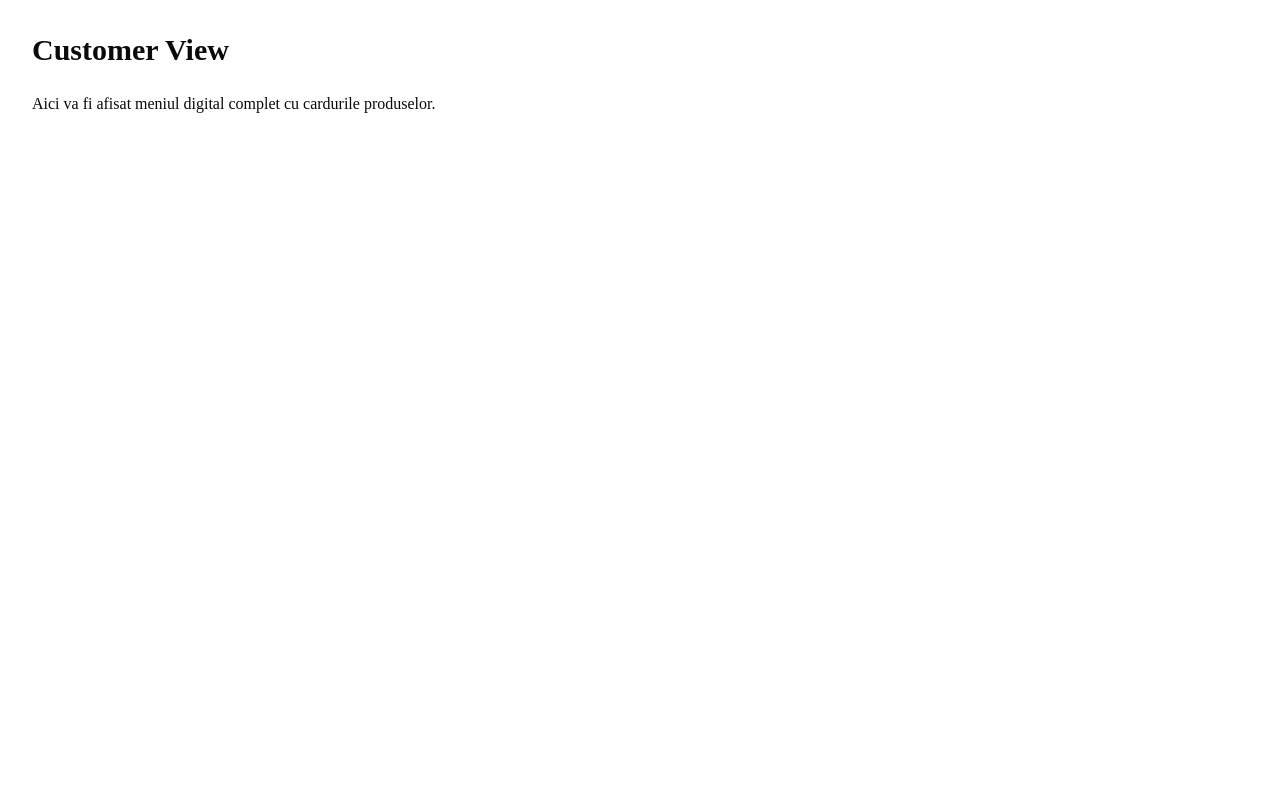
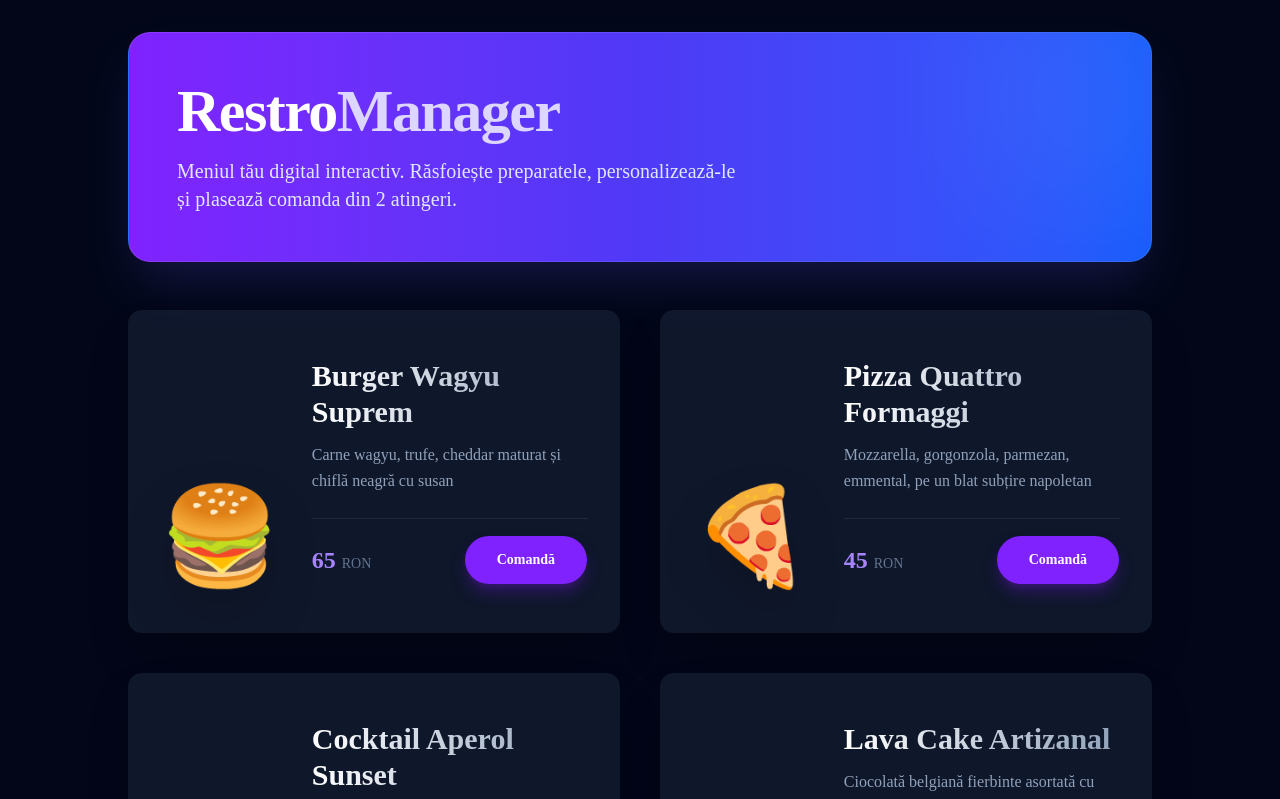
Before and after one commit to RobertJmek/RestroManager, a Next.js app in the folder frontend/: page /customer in a window 1280 px wide. Shown: the top 799 px of the page. Built offline with nearby package versions, Linux system fonts and the light colour scheme.

Commit message:
feat: Add interactive mock customer catalog with Dialog UI

```diff
--- a/frontend/app/customer/page.tsx
+++ b/frontend/app/customer/page.tsx
@@ -1,10 +1,102 @@
-import React from 'react';
+"use client";
+
+import React, { useState } from 'react';
+import { Card, CardDescription, CardTitle } from "@/components/ui/card";
+import { Button } from "@/components/ui/button";
+import { Dialog, DialogContent, DialogDescription, DialogFooter, DialogHeader, DialogTitle, DialogTrigger } from "@/components/ui/dialog";
+
+// Mock Data - Baza de date statica temporara
+const MOCK_MENU = [
+  { id: 1, name: "Burger Wagyu Suprem", description: "Carne wagyu, trufe, cheddar maturat și chiflă neagră cu susan", price: 65, category: "Mains", img: "🍔" },
+  { id: 2, name: "Pizza Quattro Formaggi", description: "Mozzarella, gorgonzola, parmezan, emmental, pe un blat subțire napoletan", price: 45, category: "Mains", img: "🍕" },
+  { id: 3, name: "Cocktail Aperol Sunset", description: "Aperol, prosecco, apă minerală și felii de portocală roșie proaspătă", price: 25, category: "Drinks", img: "🍹" },
+  { id: 4, name: "Lava Cake Artizanal", description: "Ciocolată belgiană fierbinte asortată cu înghețată de vanilie de Madagascar", price: 30, category: "Desserts", img: "🌋" }
+];
 
 export default function CustomerPage() {
+  const [selectedItem, setSelectedItem] = useState<any>(null);
+  const [instructions, setInstructions] = useState("");
+
+  const handleAddToCart = (item: any) => {
+    // Aici in Etapa 4 vom trimite efectiv catre cos si Endpoint-ul de comanda
+    alert(`✅ Succes! Ai trimis in simulare Cos: ${item.name}\nNota bucatar: ${instructions || 'Fara mentiuni'}`);
+    setInstructions("");
+  };
+
   return (
-    <div className="min-h-screen bg-white p-8">
-      <h1 className="text-3xl font-bold mb-6">Customer View</h1>
-      <p>Aici va fi afisat meniul digital complet cu cardurile produselor.</p>
+    <div className="min-h-screen bg-slate-950 p-4 sm:p-8 font-sans text-slate-100">
+
+      {/* Premium Header Container WOW */}
+      <div className="max-w-5xl mx-auto rounded-3xl bg-gradient-to-r from-violet-600 via-indigo-600 to-blue-600 p-8 sm:p-12 mb-12 shadow-2xl shadow-indigo-500/20 transform transition-all duration-500 hover:scale-[1.01] border border-white/10 relative overflow-hidden">
+        <div className="absolute top-0 right-0 -mr-16 -mt-16 w-64 h-64 rounded-full bg-white opacity-5 blur-3xl"></div>
+        <h1 className="text-4xl md:text-5xl lg:text-6xl font-extrabold text-white tracking-tight mb-4 relative z-10">
+          Restro<span className="text-violet-200">Manager</span>
+        </h1>
+        <p className="text-indigo-100 text-lg md:text-xl max-w-xl relative z-10 font-light">
+          Meniul tău digital interactiv. Răsfoiește preparatele, personalizează-le și plasează comanda din 2 atingeri.
+        </p>
+      </div>
+
+      {/* Grid Catalog Interactiv */}
+      <div className="max-w-5xl mx-auto grid grid-cols-1 md:grid-cols-2 gap-8 lg:gap-10">
+        {MOCK_MENU.map((item) => (
+          <Card key={item.id} className="bg-slate-900 border-slate-800 text-slate-100 shadow-2xl overflow-hidden hover:border-violet-500/50 hover:shadow-violet-900/20 transition-all duration-300 group">
+            <div className="flex flex-col sm:flex-row p-6 sm:p-8 h-full">
+
+              <div className="text-7xl sm:text-8xl sm:mr-8 my-auto drop-shadow-2xl text-center mb-4 sm:mb-0 group-hover:scale-110 transition-transform duration-500">
+                {item.img}
+              </div>
+
+              <div className="flex flex-col flex-1">
+                <CardTitle className="text-2xl sm:text-3xl font-bold bg-clip-text text-transparent bg-gradient-to-r from-white to-slate-400 mb-3">
+                  {item.name}
+                </CardTitle>
+
+                <CardDescription className="text-slate-400 text-sm sm:text-base mb-6 leading-relaxed flex-grow">
+                  {item.description}
+                </CardDescription>
+
+                <div className="flex items-center justify-between mt-auto pt-4 border-t border-slate-800">
+                  <span className="text-2xl font-black text-violet-400">{item.price} <span className="text-sm font-medium text-slate-500">RON</span></span>
+
+                  <Dialog>
+                    <DialogTrigger asChild>
+                      <Button variant="secondary" className="bg-violet-600 hover:bg-violet-500 text-white shadow-lg shadow-violet-900/50 rounded-full px-8 py-6 text-md font-semibold transition-all hover:-translate-y-1" onClick={() => setSelectedItem(item)}>
+                        Comandă
+                      </Button>
+                    </DialogTrigger>
+
+                    {/* Modal-ul de Instructiuni Speciale (Issue 2.1) */}
+                    <DialogContent className="bg-slate-900 border-slate-700 text-white sm:max-w-[450px] shadow-2xl shadow-black">
+                      <DialogHeader>
+                        <DialogTitle className="text-3xl font-bold bg-clip-text text-transparent bg-gradient-to-r from-violet-400 to-indigo-400">{item.name}</DialogTitle>
+                        <DialogDescription className="text-slate-400 text-md mt-2">
+                          Personalizează-ți comada. Ai vreo alergie sau preferințe de preparare? (Ex: Rare, fără sos).
+                        </DialogDescription>
+                      </DialogHeader>
+
+                      <div className="grid gap-4 py-6">
+                        <textarea
+                          placeholder="Tastează aici instrucțiunile tale ascunse..."
+                          className="w-full bg-slate-950 text-white rounded-xl p-5 min-h-[120px] border border-slate-700 focus:border-violet-500 focus:ring-1 focus:ring-violet-500 outline-none transition-all resize-none shadow-inner"
+                          value={instructions}
+                          onChange={(e) => setInstructions(e.target.value)}
+                        />
+                      </div>
+
+                      <DialogFooter>
+                        <Button className="w-full bg-gradient-to-r from-violet-600 to-indigo-600 hover:from-violet-500 hover:to-indigo-500 text-white rounded-full py-7 text-lg font-bold shadow-xl shadow-violet-900/40 border-0" onClick={() => handleAddToCart(item)}>
+                          🛒 Adaugă pt. {item.price} RON
+                        </Button>
+                      </DialogFooter>
+                    </DialogContent>
+                  </Dialog>
+                </div>
+              </div>
+            </div>
+          </Card>
+        ))}
+      </div>
     </div>
   );
 }
```
